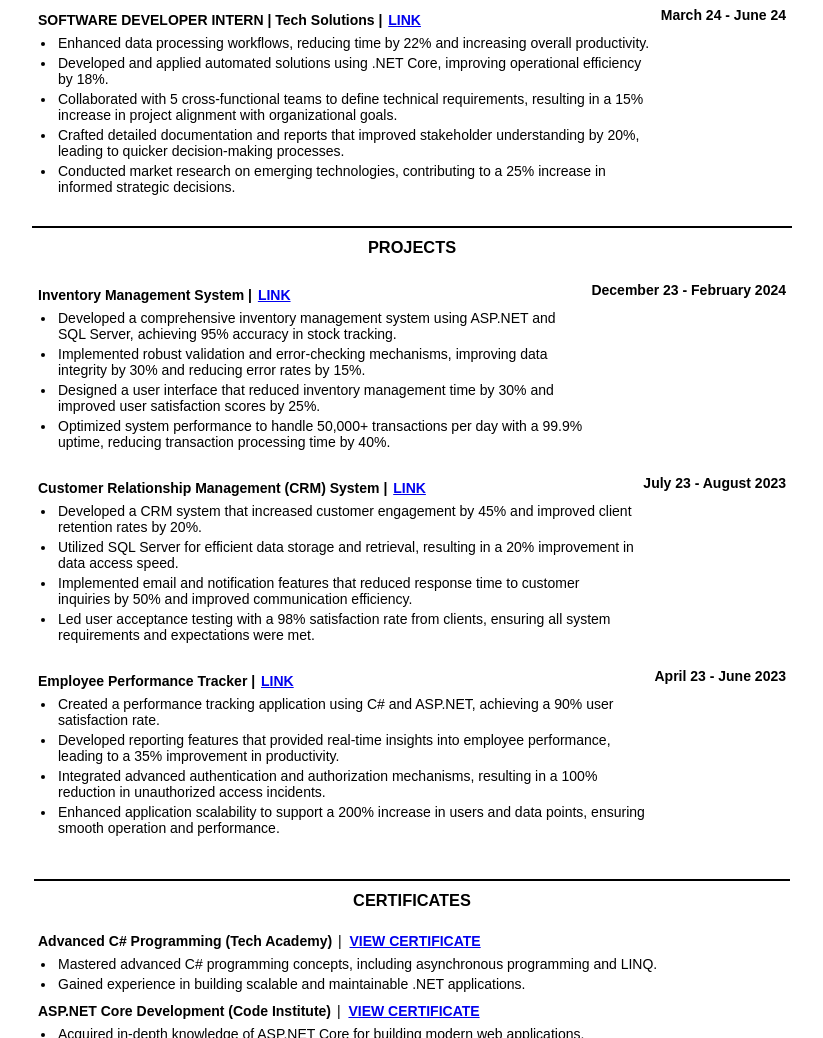
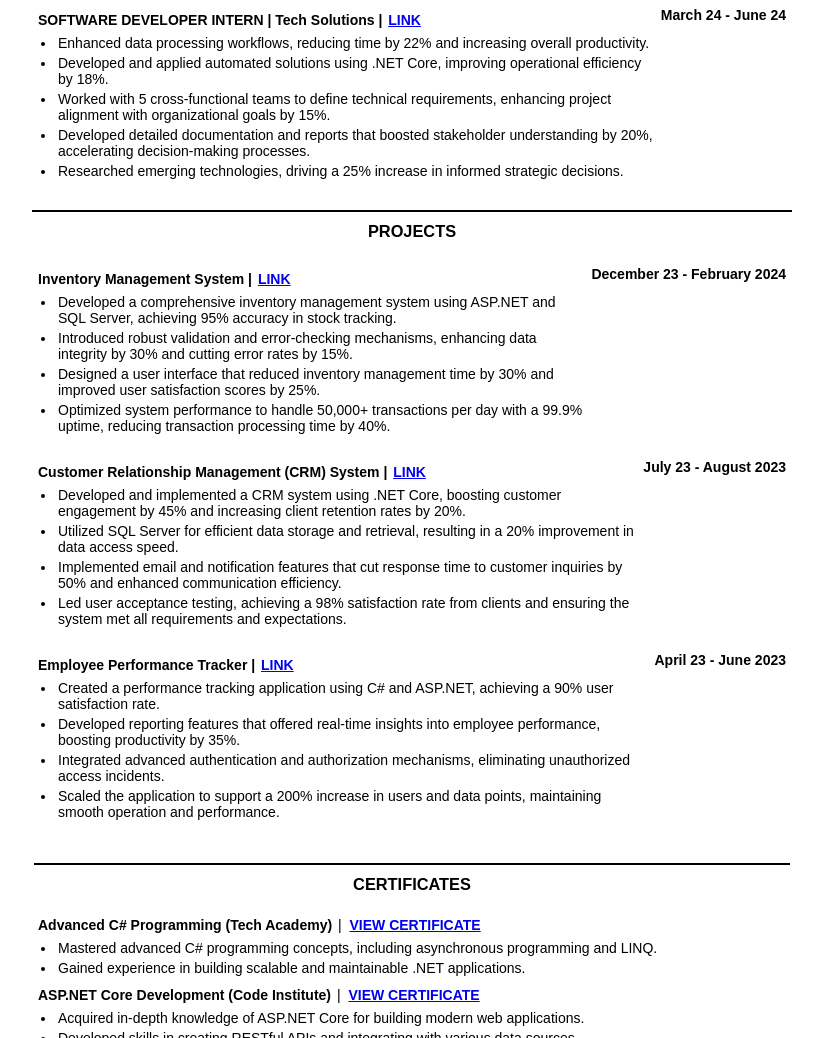
Before and after one commit to iamarunjohny/ResumeTemplate, a plain HTML site: page index.html in a window 1280 px wide. Shown: the part 675-1713 px from the top of the page, without its empty margins (228-1051 px from the left). Drawn offline with Linux system fonts and the light colour scheme.

Commit message:
rewritten bullets using active voice from passive voice

```diff
--- a/index.html
+++ b/index.html
@@ -192,13 +192,13 @@
               improving operational efficiency by 18%.
             </li>
             <li>
-              Collaborated with 5 cross-functional teams to define technical requirements, resulting in a 15% increase in project alignment with organizational goals.
+              Worked with 5 cross-functional teams to define technical requirements, enhancing project alignment with organizational goals by 15%.
             </li>
             <li>
-              Crafted detailed documentation and reports that improved stakeholder understanding by 20%, leading to quicker decision-making processes.
+              Developed detailed documentation and reports that boosted stakeholder understanding by 20%, accelerating decision-making processes.
             </li>
             <li>
-              Conducted market research on emerging technologies, contributing to a 25% increase in informed strategic decisions.
+              Researched emerging technologies, driving a 25% increase in informed strategic decisions.
             </li>
           </ul>
         </ul>
@@ -222,7 +222,7 @@
               ASP.NET and SQL Server, achieving 95% accuracy in stock tracking.
             </li>
             <li>
-              Implemented robust validation and error-checking mechanisms, improving data integrity by 30% and reducing error rates by 15%.
+              Introduced robust validation and error-checking mechanisms, enhancing data integrity by 30% and cutting error rates by 15%.
             </li>
             <li>
               Designed a user interface that reduced inventory management time by 30% and improved user satisfaction scores by 25%.
@@ -246,17 +246,17 @@
           >
           <ul>
             <li>
-              Developed a CRM system that increased customer engagement by 45% and improved client retention rates by 20%.
+              Developed and implemented a CRM system using .NET Core, boosting customer engagement by 45% and increasing client retention rates by 20%.
             </li>
             <li>
               Utilized SQL Server for efficient data storage and retrieval,
               resulting in a 20% improvement in data access speed.
             </li>
             <li>
-              Implemented email and notification features that reduced response time to customer inquiries by 50% and improved communication efficiency.
+              Implemented email and notification features that cut response time to customer inquiries by 50% and enhanced communication efficiency.
             </li>
             <li>
-              Led user acceptance testing with a 98% satisfaction rate from clients, ensuring all system requirements and expectations were met.
+              Led user acceptance testing, achieving a 98% satisfaction rate from clients and ensuring the system met all requirements and expectations.
             </li>
           </ul>
         </ul>
@@ -277,13 +277,13 @@
               achieving a 90% user satisfaction rate.
             </li>
             <li>
-              Developed reporting features that provided real-time insights into employee performance, leading to a 35% improvement in productivity.
+              Developed reporting features that offered real-time insights into employee performance, boosting productivity by 35%.
             </li>
             <li>
-              Integrated advanced authentication and authorization mechanisms, resulting in a 100% reduction in unauthorized access incidents.
+              Integrated advanced authentication and authorization mechanisms, eliminating unauthorized access incidents.
             </li>
             <li>
-              Enhanced application scalability to support a 200% increase in users and data points, ensuring smooth operation and performance.
+              Scaled the application to support a 200% increase in users and data points, maintaining smooth operation and performance.
             </li>
           </ul>
         </ul>
```
